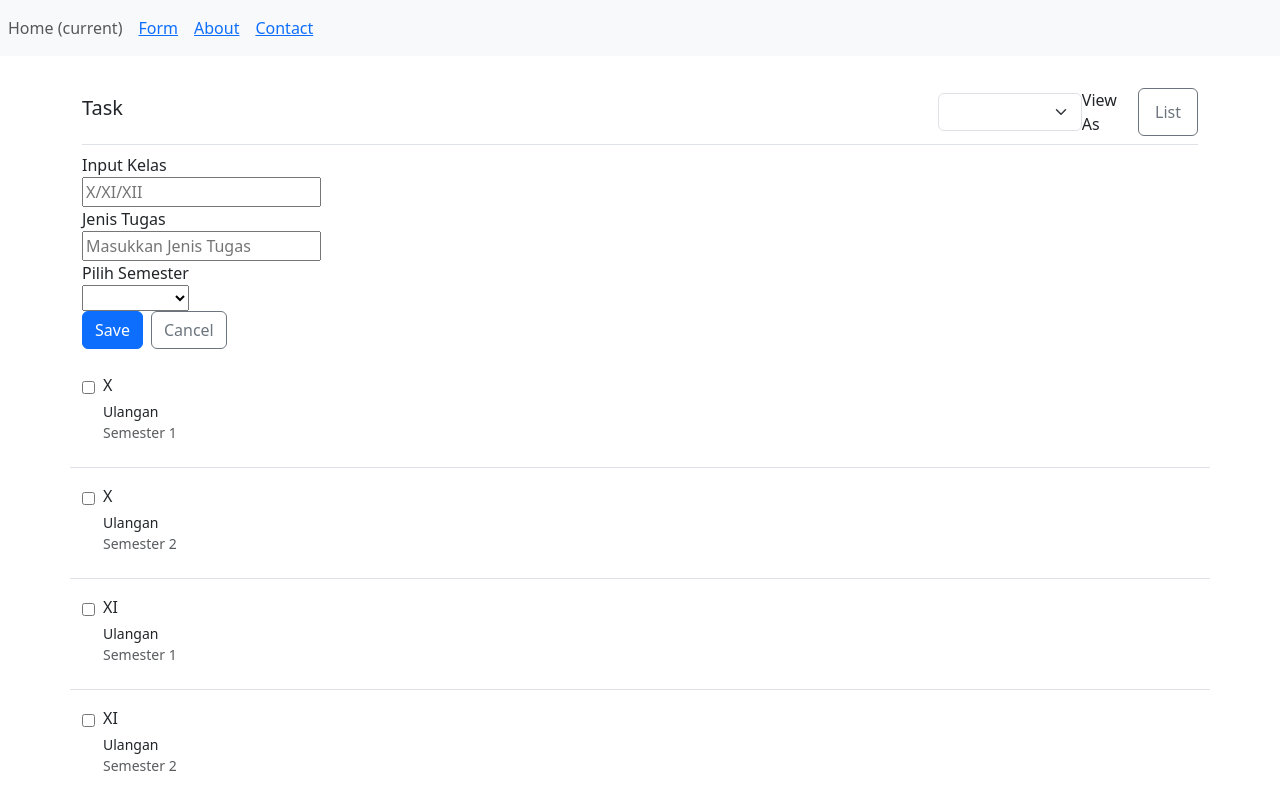
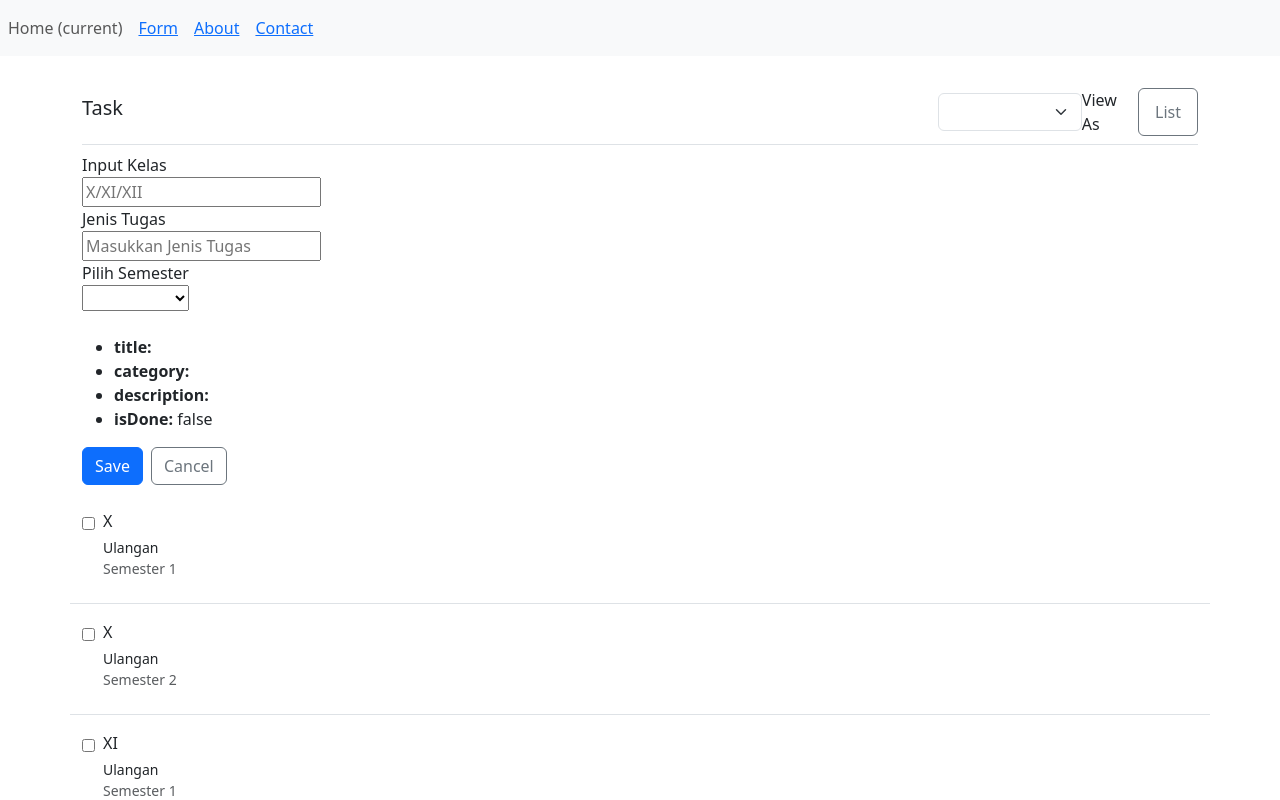
Before and after one commit to optisamosir/sekolahbeta, a Nuxt app: page / in a window 1280 px wide. Both pictures are taken after a click on the link "Add Task". Shown: the top 800 px of the page. Built offline with nearby package versions, Linux system fonts and the light colour scheme.

Commit message:
pesan-commit

```diff
--- a/pages/index.vue
+++ b/pages/index.vue
@@ -46,6 +46,15 @@
             </select>
             </div>
         </div>
+        <section class="content">
+        <br>
+        <ul>
+            <li v-for="(item, abc) in form" :key="abc">
+                <strong> {{ abc }}:</strong> {{ item }}
+            </li>
+        </ul>
+    </section>
+
         <div class="button-wrapper d-flex">
           <button class="btn btn-primary me-2">Save</button>
           <button
@@ -73,10 +82,7 @@ export default {
   methods: {
             handleSubmit() {
                 // console.log(this.form)
-                const item = {
-                    form: this.form
-                }
-                this.tasks.push(item)
+                this.tasks.push()
             }
           },
   components: {
@@ -85,7 +91,10 @@ export default {
   data(){
   return{
     form : {
-      name: ''
+      title : '',
+      category : '',
+      description :'',
+      isDone :false
     },
     options: {
                     inquiry: [
```
